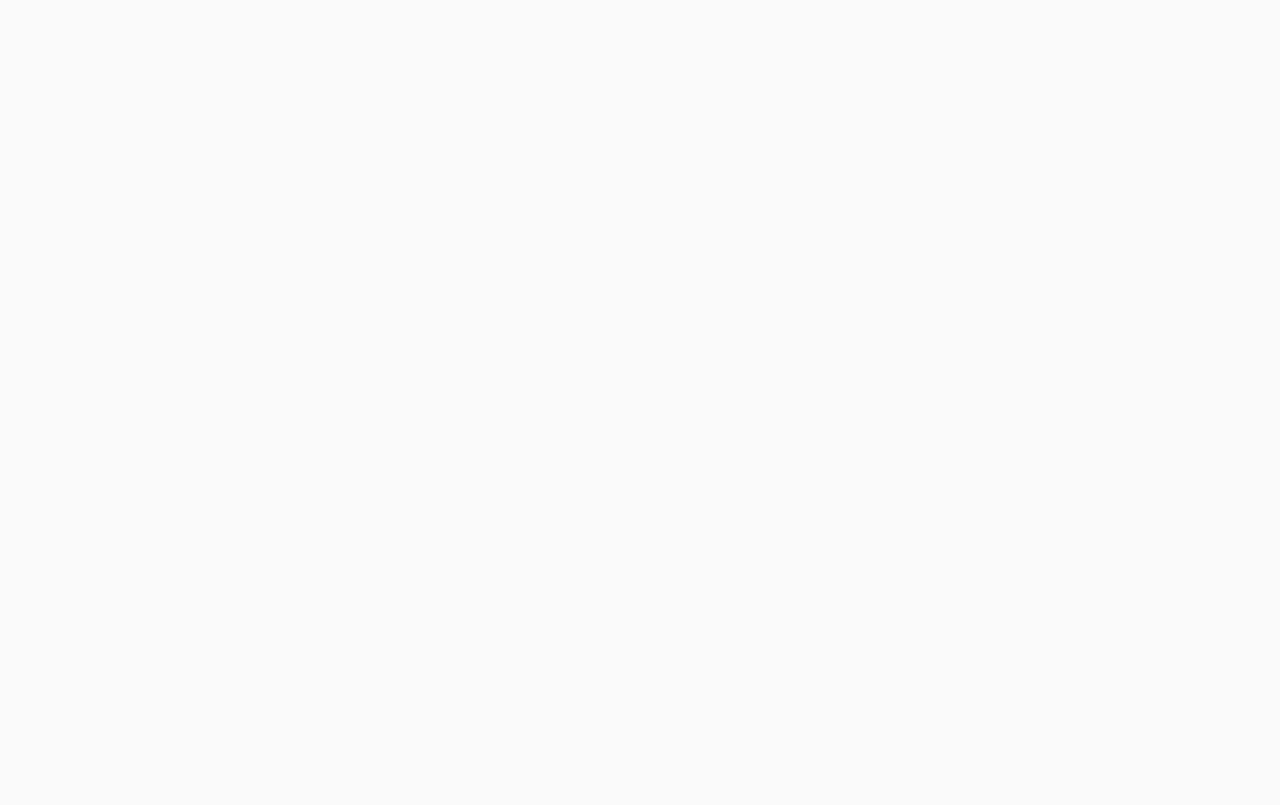
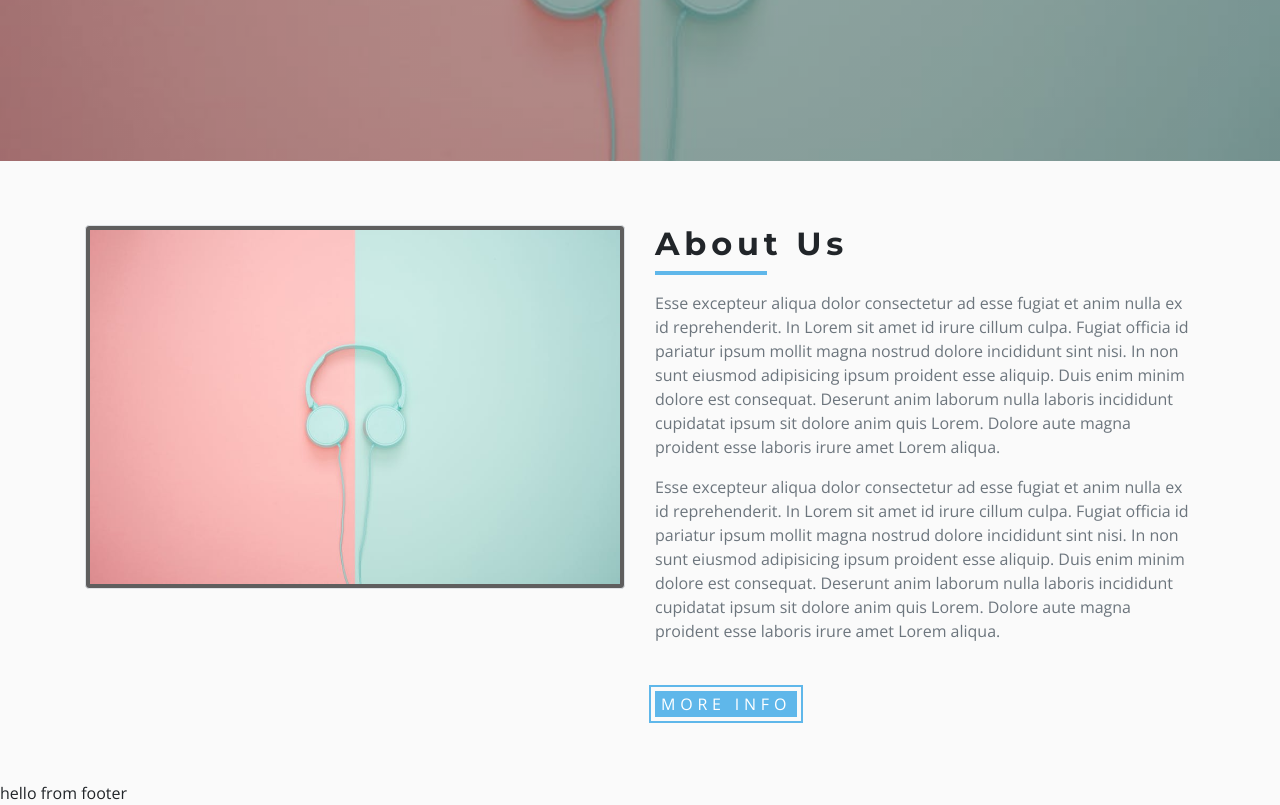
Before and after one commit to LaGemYo/tech-store, a React (Create React App) app: page /about in a window 1280 px wide. Shown: the part 404-1209 px from the top of the page. Before the commit the page ends 800 px from the top, so only its background shows below. Built offline with nearby package versions, Linux system fonts and the light colour scheme.

Commit message:
styled about page

```diff
--- /dev/null
+++ b/src/components/AboutPage/Info.js
@@ -0,0 +1,32 @@
+import React from 'react';
+import Title from '../Title';
+import aboutBcg from '../../images/aboutBcg.jpeg';
+
+export default function Info() {
+    return (
+        <section className="py-5">
+            <div className="container">
+                <div className="row">
+                    <div className="col-10 mx-auto col-md-6 my-3">
+                        <img src={aboutBcg}
+                            alt="about company"
+                            className="img-fluid img-thumbnail"
+                            style={{ background: 'var(--darkGrey' }} />
+                    </div>
+                    <div className="col-10 mx-auto col-md-6 my-3">
+                        <Title title="about us" />
+                        <p className="text-lead text-muted my-3">Esse excepteur aliqua dolor consectetur ad esse fugiat et anim nulla ex id reprehenderit. In Lorem sit amet id irure cillum culpa. Fugiat officia id pariatur ipsum mollit magna nostrud dolore incididunt sint nisi. In non sunt eiusmod adipisicing ipsum proident esse aliquip. Duis enim minim dolore est consequat. Deserunt anim laborum nulla laboris incididunt cupidatat ipsum sit dolore anim quis Lorem. Dolore aute magna proident esse laboris irure amet Lorem aliqua.</p>
+                        <p className="text-lead text-muted my-3">Esse excepteur aliqua dolor consectetur ad esse fugiat et anim nulla ex id reprehenderit. In Lorem sit amet id irure cillum culpa. Fugiat officia id pariatur ipsum mollit magna nostrud dolore incididunt sint nisi. In non sunt eiusmod adipisicing ipsum proident esse aliquip. Duis enim minim dolore est consequat. Deserunt anim laborum nulla laboris incididunt cupidatat ipsum sit dolore anim quis Lorem. Dolore aute magna proident esse laboris irure amet Lorem aliqua.</p>
+                    <button
+                    className="main-link"
+                    type=""
+                    type="button"
+                    style={{marginTop: "2rem"}}>
+                        more info
+                    </button>
+                    </div>
+                </div>
+            </div>
+        </section>
+    )
+}
--- a/src/components/Navbar.js
+++ b/src/components/Navbar.js
@@ -34,6 +34,7 @@
     padding: 1rem 1.5rem;
     background: var(--mainGrey);
     border-bottom: 3px solid var(--primaryColor);
+    z-index: 1;
     .nav-center {
         display: flex;
         align-items: center;
--- /dev/null
+++ b/src/components/Title.js
@@ -0,0 +1,24 @@
+import React from 'react';
+import styled from 'styled-components';
+
+
+export default function Title({title, center}) {
+    return (
+        <TitleWrapper className="row" center={center}>
+            <div className="col">
+                <h2 className="text-title">{title}</h2>
+                <div className="title-underline" />
+            </div>
+        </TitleWrapper>
+    )
+}
+
+const TitleWrapper = styled.div`
+    text-align: ${props => (props.center ? "center" : "left")};
+    .title-underline {
+        height: 0.25rem;
+        width: 7rem;
+        background: var(--primaryColor);
+        margin: ${props => (props.center ? "0 auto" : "0")};
+    }
+`;
--- a/src/pages/AboutPage.js
+++ b/src/pages/AboutPage.js
@@ -1,9 +1,13 @@
 import React from 'react';
+import Info from '../components/AboutPage/Info';
+import Hero from '../components/Hero';
+import aboutBcg from '../images/aboutBcg.jpeg';
 
 export default function AboutPage() {
     return (
         <>
-            <h1>hello From About Page</h1>
+            <Hero img={aboutBcg} />
+            <Info />
         </>
     );
 }
```
